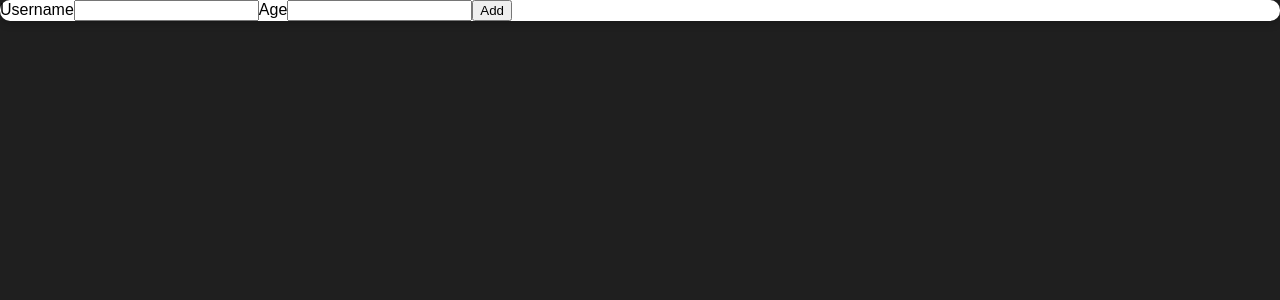
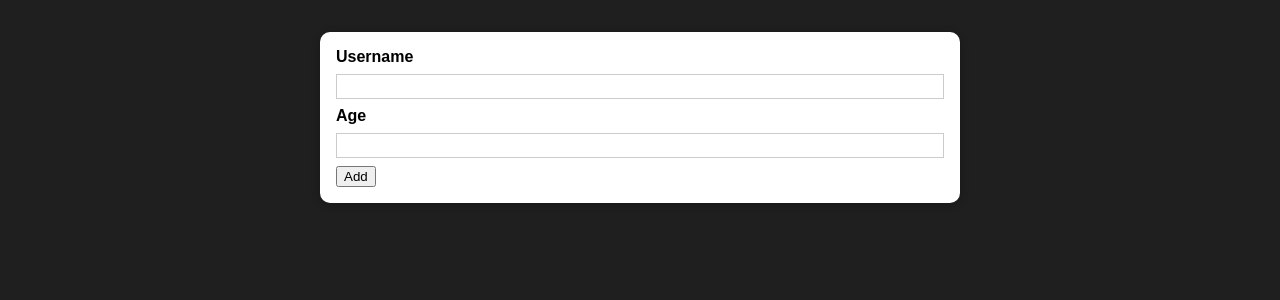
Before and after one commit to Khaled-Walid/add-user-ui, a React (Create React App) app: page / in a window 1280 px wide. Shown: the top 300 px of the page. Built offline with nearby package versions, Linux system fonts and the light colour scheme.

Commit message:
add module css style to AddNewUser component

```diff
--- a/src/components/UI/Card.js
+++ b/src/components/UI/Card.js
@@ -1,7 +1,9 @@
 import classes from "./Card.module.css";
 
 function Card(props) {
-  return <div className={classes.card}>{props.children}</div>;
+  return (
+    <div className={`${classes.card} ${props.className}`}>{props.children}</div>
+  );
 }
 
 export default Card;
--- a/src/components/Users/AddNewUser.js
+++ b/src/components/Users/AddNewUser.js
@@ -1,11 +1,12 @@
 import Card from "../UI/Card";
+import classes from "./AddNewUser.module.css";
 
 function AddNewUser(props) {
   function addUserHandler(event) {
     event.preventDefault();
   }
   return (
-    <Card>
+    <Card className={classes.input}>
       <form onSubmit={addUserHandler}>
         <label htmlFor="username">Username</label>
         <input id="username" type="text" />
--- /dev/null
+++ b/src/components/Users/AddNewUser.module.css
@@ -0,0 +1,26 @@
+.input {
+  margin: 2rem auto;
+  padding: 1rem;
+  width: 90%;
+  max-width: 40rem;
+}
+
+.input label {
+  display: block;
+  font-weight: bold;
+  margin-bottom: 0.5rem;
+}
+
+.input input {
+  font: inherit;
+  display: block;
+  width: 100%;
+  border: 1px solid #ccc;
+  padding: 0.15rem;
+  margin-bottom: 0.5rem;
+}
+
+.input input:focus {
+  outline: none;
+  border-color: #4f005f;
+}
```
